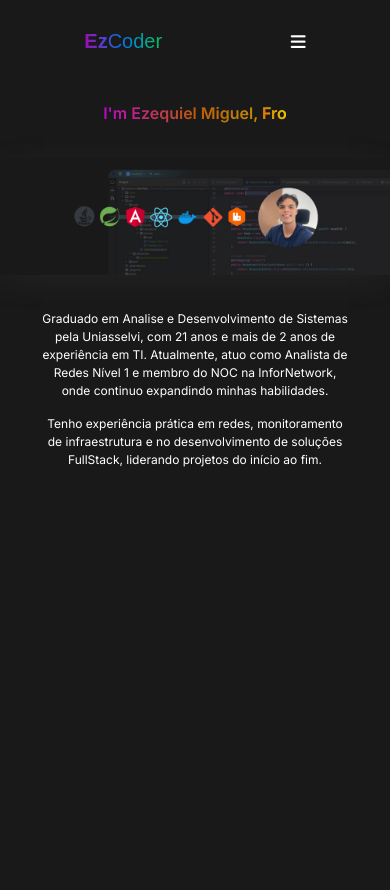
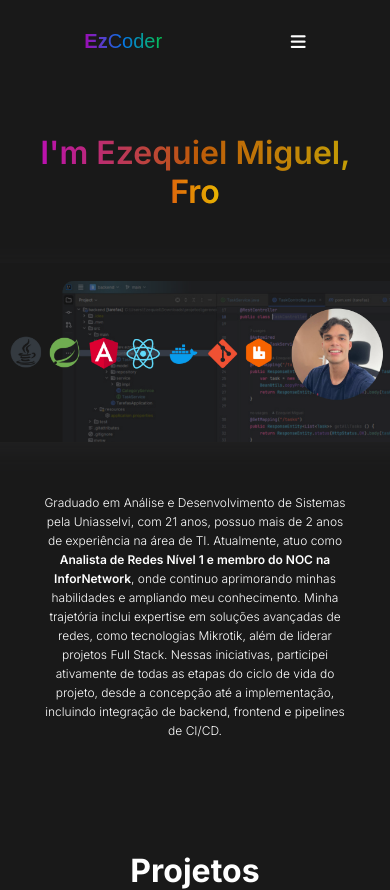
Before and after one commit to Ki3lMigu3l/portfolio-reactjs-3d, a React (Vite) app in the folder portifolio-frontend/: page / in a window 390 px wide. Built offline with nearby package versions, Linux system fonts and the light colour scheme.

Commit message:
style: responsividade dos textos h1 e p

```diff
--- a/portifolio-frontend/src/components/hero/Hero.css
+++ b/portifolio-frontend/src/components/hero/Hero.css
@@ -4,9 +4,10 @@
     align-items: center;
     gap: 35px;
     margin-top: 115px;
+    overflow: hidden;
 }
 
-.hero h1 {
+.hero-principal-title {
     background: linear-gradient(267deg, #f2ce00c9, #e66a05cc, #ea00ffc5);
     background-clip: text;
     -webkit-background-clip: text;
@@ -15,11 +16,15 @@
     font-weight: 600;
 }
 
-.hero h1 span {
+.hero-principal-title span {
     background: linear-gradient(267deg, #f2ce00c9, #e66a05cc);
     background-clip: text;
     -webkit-background-clip: text;
     -webkit-text-fill-color: transparent;
+}
+
+span {
+    font-weight: 600;
 }
 
 .hero img {
@@ -33,23 +38,30 @@
     width: 50%;
     text-align: center;
     font-size: 15px;
-    line-height: 21px;
+    font-weight: 300;
+    line-height: 25px;
+}
+
+.hero-projects-title {
+    margin-top: 3em;
 }
 
 @media (max-width: 1024px) {
     .hero img {
-        width: 100%;
+        width: 120%;
         border-radius: 0;
+        margin-top: 2em;
         margin-bottom: 0;
     }
 
     .hero p {
-        width: 70%;
-        font-size: 14px;
+        margin-top: 3em;
+        width: 88%;
+        font-size: 16px;
     }
 
-    .hero h1 {
-        font-size: 2.2rem;
+    .hero-principal-title {
+        font-size: 2rem;
     }
 
     .hero {
@@ -60,18 +72,19 @@
 
 @media (max-width: 768px) {
     .hero img {
-        width: 100%;
-        position: static;
-        margin: 20px;
+        width: 140%;
+        margin-top: 110px;
     }
 
     .hero p {
-        width: 80%;
-        font-size: 13px;
+        width: 88%;
+        font-size: 14px;
         line-height: 18px;
     }
 
-    .hero h1 {
+    .hero-principal-title {
+        position: absolute;
+        width: 90%;
         font-size: 2rem;
     }
 
@@ -83,23 +96,21 @@
 
 @media (max-width: 480px) {
     .hero img {
-        width: 100%;
-        position: static;
-        margin: 20px;
+        width: 153%;
+        margin-top: 130px;
     }
 
     .hero p {
-        width: 80%;
+        width: 79%;
         font-size: 12px;
-        line-height: 18px;
+        line-height: 19px;
     }
 
-    .hero h1 {
-        font-size: 1rem;
+    .hero-principal-title {
+        position: absolute;
     }
 
     .hero {
-        margin-top: 50px;
         gap: 15px;
     }
 }
--- a/portifolio-frontend/src/components/hero/Hero.jsx
+++ b/portifolio-frontend/src/components/hero/Hero.jsx
@@ -44,18 +44,21 @@ const Hero = () => {
 
     return (
       <div className='hero'>
-         <h1>
+         <h1 className='hero-principal-title'>
           I'm Ezequiel Miguel,{' '}
           <span className="dynamic-text">{text}</span>
         </h1>
         <img src={banner} alt="Ezequiel Miguel" />
         <p>
-         Graduado em Analise e Desenvolvimento de Sistemas pela Uniasselvi, com 21 anos e mais de 2 anos de experiência em TI. Atualmente, atuo como Analista de Redes Nível 1 e membro do NOC na InforNetwork, onde continuo expandindo minhas habilidades.
+        Graduado em Análise e Desenvolvimento de Sistemas pela Uniasselvi, com 21 anos, possuo mais de 2 anos de experiência na área de TI. Atualmente, atuo como <span>Analista de Redes Nível 1 e membro do NOC na InforNetwork</span>, onde continuo aprimorando minhas habilidades e ampliando meu conhecimento.
+        Minha trajetória inclui expertise em soluções avançadas de redes, como tecnologias Mikrotik, além de liderar projetos Full Stack. Nessas iniciativas, participei ativamente de todas as etapas do ciclo de vida do projeto, desde a concepção até a implementação, incluindo integração de backend, frontend e pipelines de CI/CD.
         </p>
-        <p>
-        Tenho experiência prática em redes, monitoramento de infraestrutura e no desenvolvimento de soluções FullStack, liderando projetos do início ao fim.
-        </p>
+
+        <h1 className='hero-projects-title'>
+          Projetos
+        </h1>
       </div>
+
     );
   };
 
--- a/portifolio-frontend/src/components/navbar/Navbar.css
+++ b/portifolio-frontend/src/components/navbar/Navbar.css
@@ -11,6 +11,13 @@
 
 .navbar li {
     font-size: 15px;
+    cursor: pointer;
+    transition: 0.3s ease-in-out;
+}
+
+.navbar li:hover {
+    color: cornsilk;
+    transform: scale(1.1);
 }
 
 .nav-menu {
```
